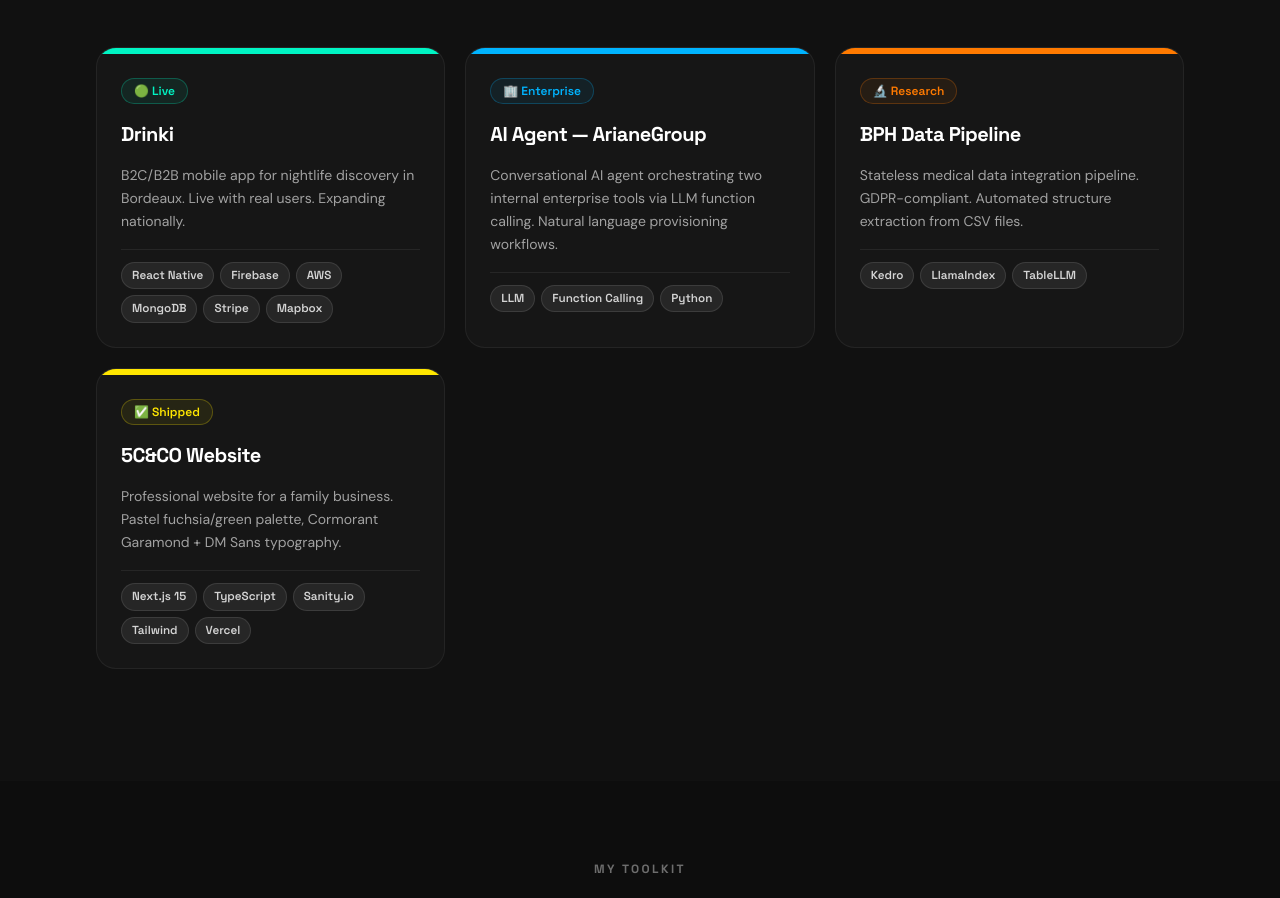
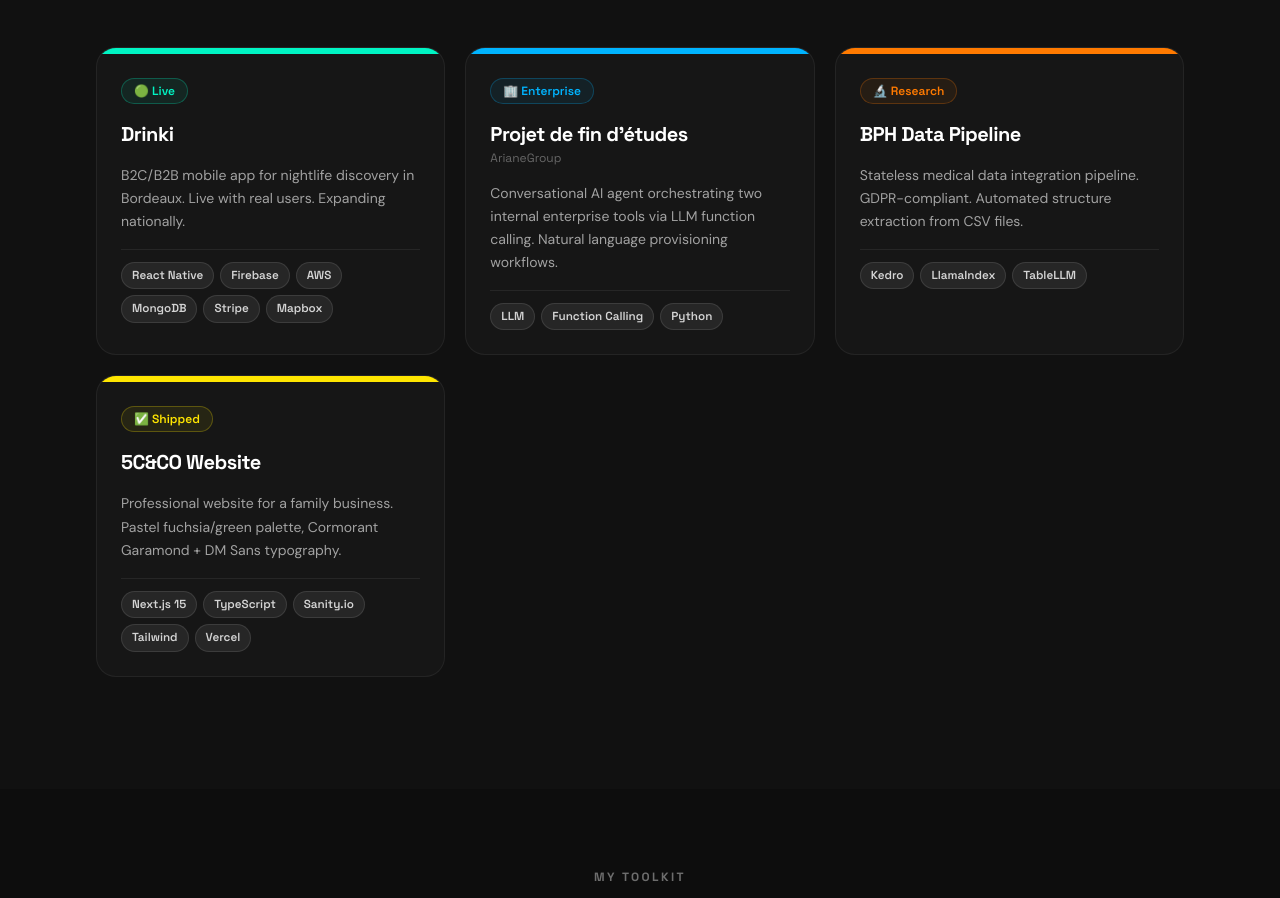
Before and after one commit to MagicPupu/portfolio, a Next.js app: page / in a window 1280 px wide. Shown: the part 3709-4607 px from the top of the page. Built offline with nearby package versions, Linux system fonts and the light colour scheme.

Commit message:
feat: add optional subtitle to project and update layout

```diff
--- a/src/components/sections/Hero.tsx
+++ b/src/components/sections/Hero.tsx
@@ -141,7 +141,7 @@
       </div>
 
       {/* Scroll indicator */}
-      <div className="absolute bottom-8 left-1/2 -translate-x-1/2 flex flex-col items-center gap-1 opacity-50 animate-scroll-bounce z-10">
+      <div className="absolute flex flex-col items-center gap-1 opacity-50 animate-scroll-bounce z-10" style={{ bottom: "2rem", left: "50%", transform: "translateX(-50%)" }}>
         <span className="font-display text-[0.7rem] tracking-[0.15em] uppercase">Scroll</span>
         <svg width="16" height="16" viewBox="0 0 16 16" fill="none" className="text-white">
           <path d="M8 3v10M3 8l5 5 5-5" stroke="currentColor" strokeWidth="1.5" strokeLinecap="round" strokeLinejoin="round"/>
--- a/src/components/sections/Projects.tsx
+++ b/src/components/sections/Projects.tsx
@@ -51,9 +51,16 @@
                   </span>
 
                   {/* Name */}
-                  <h3 className="font-display font-bold text-xl tracking-tight text-white group-hover:text-[var(--card-glow)] transition-colors">
-                    {project.name}
-                  </h3>
+                  <div>
+                    <h3 className="font-display font-bold text-xl tracking-tight text-white group-hover:text-[var(--card-glow)] transition-colors">
+                      {project.name}
+                    </h3>
+                    {project.subtitle && (
+                      <span className="font-display text-xs text-white/35 mt-0.5 block">
+                        {project.subtitle}
+                      </span>
+                    )}
+                  </div>
 
                   {/* Description */}
                   <p className="text-white/60 text-sm leading-[1.65] flex-1">
--- a/src/lib/data.ts
+++ b/src/lib/data.ts
@@ -10,6 +10,7 @@
 
 export type Project = {
   name: string
+  subtitle?: string
   tech: string[]
   description: Bilingual
   badge: string
@@ -151,7 +152,8 @@
     color: "#00F5C4",
   },
   {
-    name: "AI Agent — ArianeGroup",
+    name: "Projet de fin d'études",
+    subtitle: "ArianeGroup",
     tech: ["LLM", "Function Calling", "Python"],
     description: {
       en: "Conversational AI agent orchestrating two internal enterprise tools via LLM function calling. Natural language provisioning workflows.",
```
